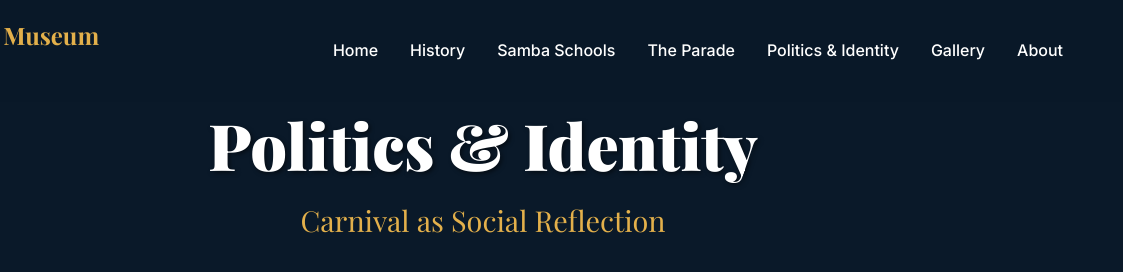
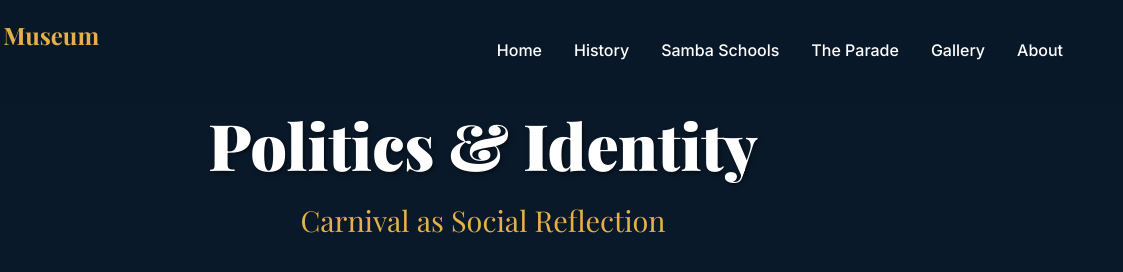
Before and after one commit to sa2646/digital-museum, a plain HTML site: page politics.html in a window 1280 px wide. Shown: the top 272 px of the page, 157-1280 px from the left. Drawn offline with nearby package versions, Linux system fonts and the light colour scheme.

Commit message:
Fix Politics page navigation to match other exhibit pages

```diff
--- a/politics.html
+++ b/politics.html
@@ -21,7 +21,6 @@
                 <a href="history.html" class="nav-link">History</a>
                 <a href="samba-schools.html" class="nav-link">Samba Schools</a>
                 <a href="parade.html" class="nav-link">The Parade</a>
-                <a href="politics.html" class="nav-link">Politics & Identity</a>
                 <a href="index.html#gallery" class="nav-link">Gallery</a>
                 <a href="index.html#about" class="nav-link">About</a>
             </nav>
```
